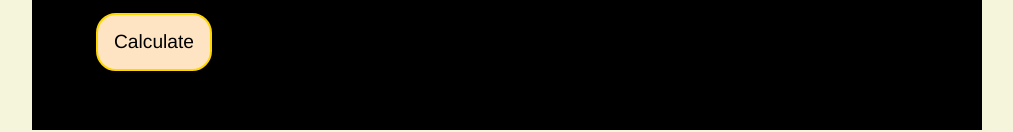
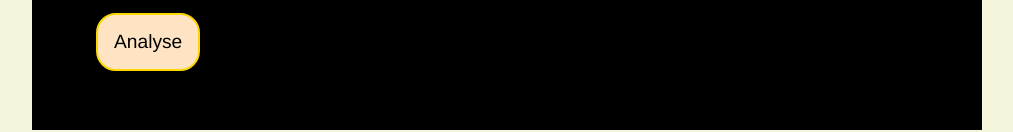
Before and after one commit to anshu1016/Stock-Market-Analysis-, a plain HTML site: page stock.html in a window 1280 px wide. Shown: the part 420-552 px from the top of the page, without its empty margins (133-1146 px from the left). Drawn offline with Linux system fonts and the light colour scheme.

Commit message:
some changes in button

```diff
--- a/stock.html
+++ b/stock.html
@@ -23,7 +23,7 @@
         <input type="number" class="price-input"/><br>
         <label for="Enter Currrent Price">Enter Current  Price</label><br>
         <input type="number" class="price-input"/><br>
-        <button id = "check-btn">Calculate</button>
+        <button id = "check-btn">Analyse</button>
         <p id="result"> </p>
 
     </div>
```
